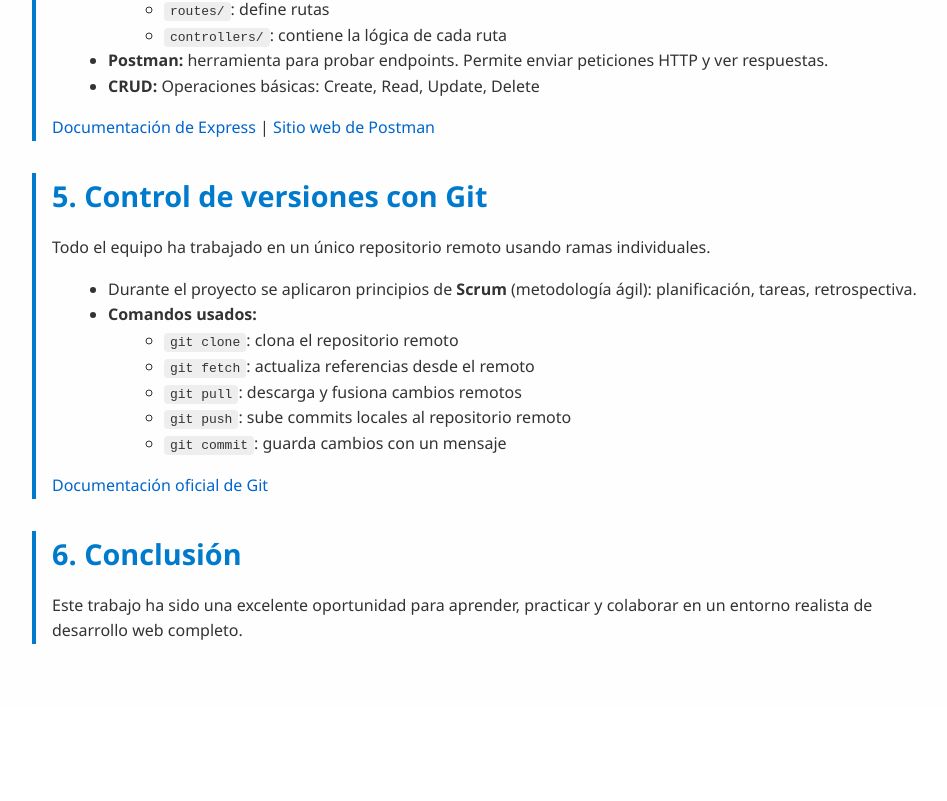
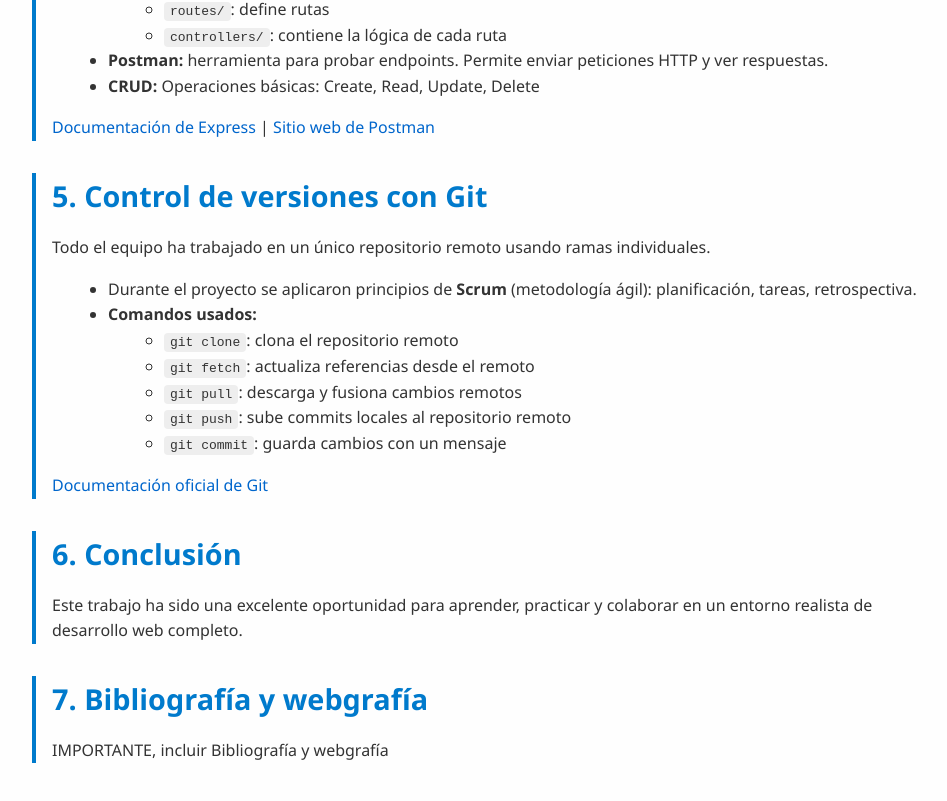
Before and after one commit to jorge-msmk/ab-frontend-2025, an Angular app: page / in a window 1280 px wide. Shown: the part 1409-2210 px from the top of the page, without its empty margins (158-1105 px from the left). Before the commit the page ends 2125 px from the top, so only its background shows below. Built offline with nearby package versions, Linux system fonts and the light colour scheme.

Commit message:
AB instrucciones completas

```diff
--- a/src/app/home/home.component.html
+++ b/src/app/home/home.component.html
@@ -93,4 +93,9 @@
       <h2>6. Conclusión</h2>
       <p>Este trabajo ha sido una excelente oportunidad para aprender, practicar y colaborar en un entorno realista de desarrollo web completo.</p>
     </section>
+
+    <section>
+        <h2>7. Bibliografía y webgrafía</h2>
+        <p>IMPORTANTE, incluir Bibliografía y webgrafía</p>
+      </section>
   </div>
```
